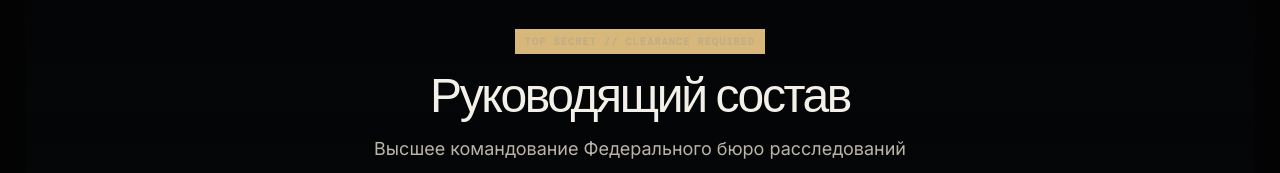
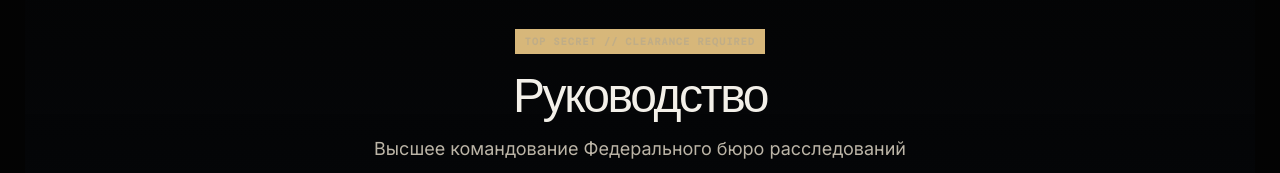
Before and after one commit to kofflay/majestic-web, a Next.js app in the folder las-vegas/: page /las-vegas/start in a window 1280 px wide. Shown: the part 890-1063 px from the top of the page. Built offline with nearby package versions, Linux system fonts and the light colour scheme; no server answers.

Commit message:
Rename homepage leadership section to Руководство

```diff
--- a/las-vegas/pages/start.js
+++ b/las-vegas/pages/start.js
@@ -80,7 +80,7 @@ export default function Home() {
 
           <section className="landing-command reference-command" aria-labelledby="landing-command-title">
             <div className="landing-command__eyebrow">TOP SECRET // CLEARANCE REQUIRED</div>
-            <h2 id="landing-command-title">Руководящий состав</h2>
+            <h2 id="landing-command-title">Руководство</h2>
             <p>Высшее командование Федерального бюро расследований</p>
             <div className="landing-command__grid">
               {staff.map((member) => <StaffCard key={member.id} member={member} isAdminView={false} />)}
```
